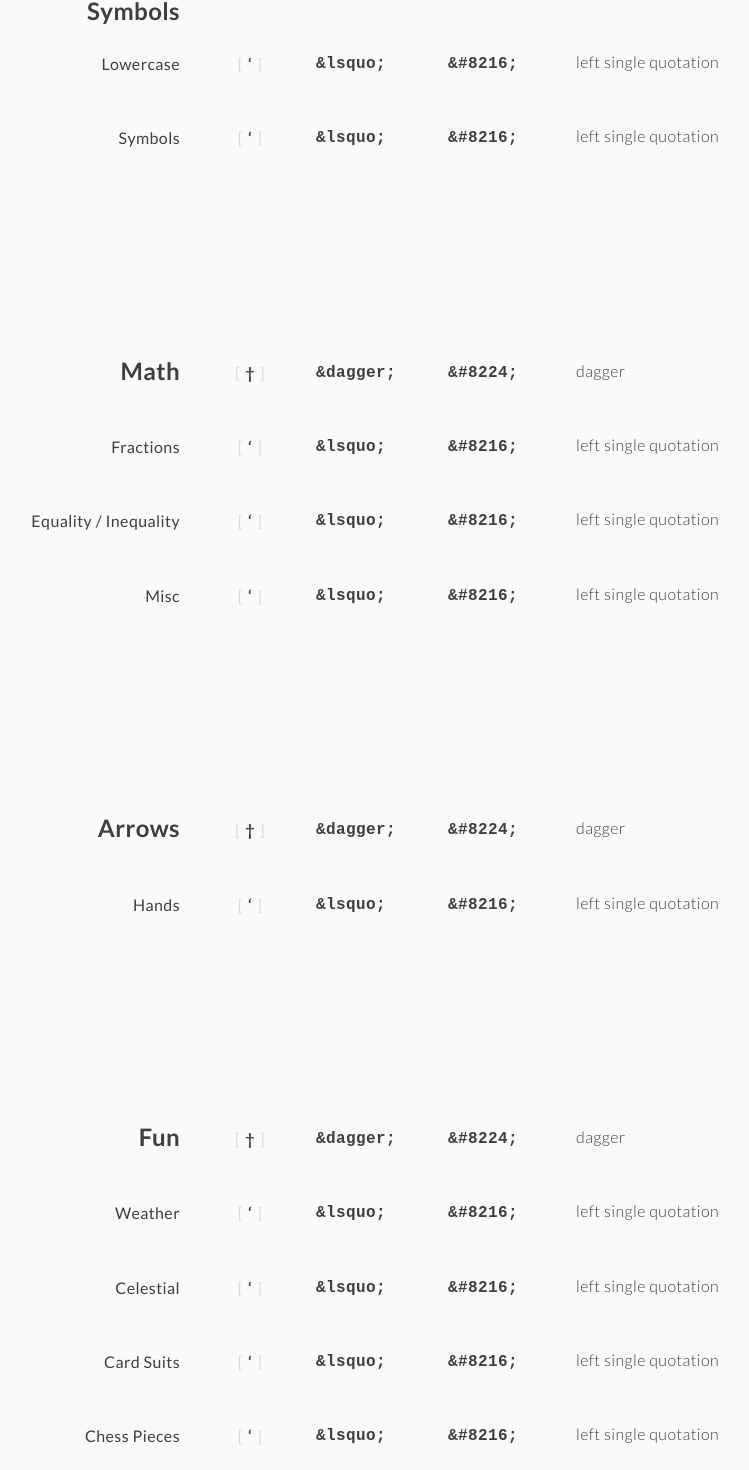
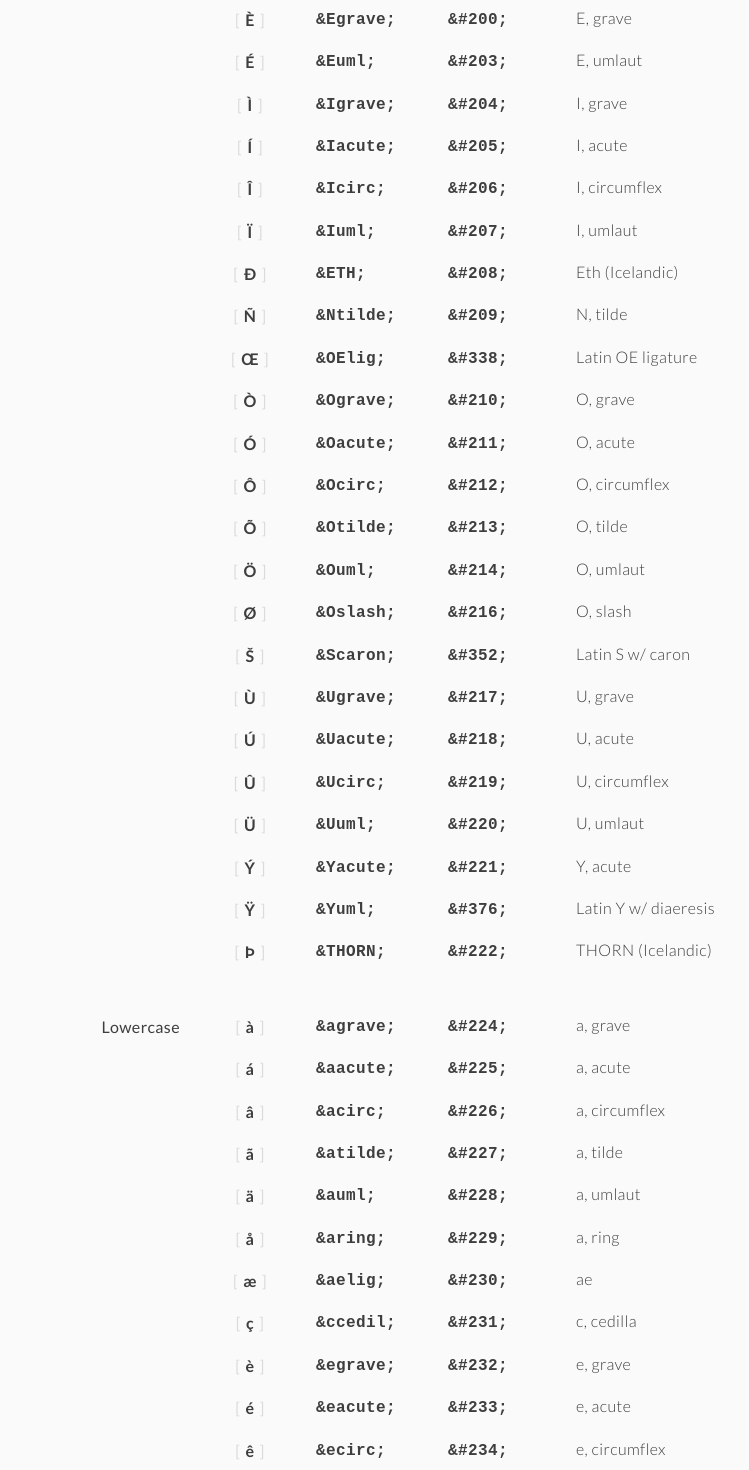
Before and after one commit to kelbyhawn/easy-ascii, a React (Create React App) app: page / in a window 1280 px wide. Shown: the part 2730-4200 px from the top of the page, without its empty margins (226-975 px from the left). Built offline with nearby package versions, Linux system fonts and the light colour scheme.

Commit message:
add accent data

```diff
--- a/src/data/accent.js
+++ b/src/data/accent.js
@@ -1,20 +1,398 @@
 // Accented Characters
 const accentUppercase = [
   {
-    name: "dagger",
-    symbol: "†",
-    word: "&dagger;",
-    number: "&#8224;",
+    name: "A, grave",
+    symbol: "À",
+    word: "&Agrave;",
+    number: "&#192;",
+  },
+  {
+    name: "A, acute",
+    symbol: "Á",
+    word: "&Aacute;",
+    number: "&#193;",
+  },
+  {
+    name: "A, circumflex",
+    symbol: "Â",
+    word: "&Acirc;",
+    number: "&#194;",
+  },
+  {
+    name: "A, tilde",
+    symbol: "Ã",
+    word: "&Atilde;",
+    number: "&#195;",
+  },
+  {
+    name: "A, umlaut",
+    symbol: "Ä",
+    word: "&Auml;",
+    number: "&#196;",
+  },
+  {
+    name: "A, ring",
+    symbol: "Å",
+    word: "&Aring;",
+    number: "&#197;",
+  },
+  {
+    name: "AE",
+    symbol: "Æ",
+    word: "&AElig;",
+    number: "&#198;",
+  },
+  {
+    name: "C, cedilla",
+    symbol: "Ç",
+    word: "&Ccedil;",
+    number: "&#199;",
+  },
+  {
+    name: "E, grave",
+    symbol: "È",
+    word: "&Egrave;",
+    number: "&#200;",
+  },
+  {
+    name: "E, umlaut",
+    symbol: "É",
+    word: "&Euml;",
+    number: "&#203;",
+  },
+  {
+    name: "I, grave",
+    symbol: "Ì",
+    word: "&Igrave;",
+    number: "&#204;",
+  },
+  {
+    name: "I, acute",
+    symbol: "Í",
+    word: "&Iacute;",
+    number: "&#205;",
+  },
+  {
+    name: "I, circumflex",
+    symbol: "Î",
+    word: "&Icirc;",
+    number: "&#206;",
+  },
+  {
+    name: "I, umlaut",
+    symbol: "Ï",
+    word: "&Iuml;",
+    number: "&#207;",
+  },
+  {
+    name: "Eth (Icelandic)",
+    symbol: "Ð",
+    word: "&ETH;",
+    number: "&#208;",
+  },
+  {
+    name: "N, tilde",
+    symbol: "Ñ",
+    word: "&Ntilde;",
+    number: "&#209;",
+  },
+  {
+    name: "Latin OE ligature",
+    symbol: "Œ",
+    word: "&OElig;",
+    number: "&#338;",
+  },
+  {
+    name: "O, grave",
+    symbol: "Ò",
+    word: "&Ograve;",
+    number: "&#210;",
+  },
+  {
+    name: "O, acute",
+    symbol: "Ó",
+    word: "&Oacute;",
+    number: "&#211;",
+  },
+  {
+    name: "O, circumflex",
+    symbol: "Ô",
+    word: "&Ocirc;",
+    number: "&#212;",
+  },
+  {
+    name: "O, tilde",
+    symbol: "Õ",
+    word: "&Otilde;",
+    number: "&#213;",
+  },
+  {
+    name: "O, umlaut",
+    symbol: "Ö",
+    word: "&Ouml;",
+    number: "&#214;",
+  },
+  {
+    name: "O, slash",
+    symbol: "Ø",
+    word: "&Oslash;",
+    number: "&#216;",
+  },
+  {
+    name: "Latin S w/ caron",
+    symbol: "Š",
+    word: "&Scaron;",
+    number: "&#352;",
+  },
+  {
+    name: "U, grave",
+    symbol: "Ù",
+    word: "&Ugrave;",
+    number: "&#217;",
+  },
+  {
+    name: "U, acute",
+    symbol: "Ú",
+    word: "&Uacute;",
+    number: "&#218;",
+  },
+  {
+    name: "U, circumflex",
+    symbol: "Û",
+    word: "&Ucirc;",
+    number: "&#219;",
+  },
+  {
+    name: "U, umlaut",
+    symbol: "Ü",
+    word: "&Uuml;",
+    number: "&#220;",
+  },
+  {
+    name: "Y, acute",
+    symbol: "Ý",
+    word: "&Yacute;",
+    number: "&#221;",
+  },
+  {
+    name: "Latin Y w/ diaeresis",
+    symbol: "Ÿ",
+    word: "&Yuml;",
+    number: "&#376;",
+  },
+  {
+    name: "THORN (Icelandic)",
+    symbol: "Þ",
+    word: "&THORN;",
+    number: "&#222;",
   },
 ];
 
 // Lowercase
 const accentLowercase = [
   {
-    name: "left single quotation",
-    symbol: "‘",
-    word: "&lsquo;",
-    number: "&#8216;",
+    name: "a, grave",
+    symbol: "à",
+    word: "&agrave;",
+    number: "&#224;",
+  },
+  {
+    name: "a, acute",
+    symbol: "á",
+    word: "&aacute;",
+    number: "&#225;",
+  },
+  {
+    name: "a, circumflex",
+    symbol: "â",
+    word: "&acirc;",
+    number: "&#226;",
+  },
+  {
+    name: "a, tilde",
+    symbol: "ã",
+    word: "&atilde;",
+    number: "&#227;",
+  },
+  {
+    name: "a, umlaut",
+    symbol: "ä",
+    word: "&auml;",
+    number: "&#228;",
+  },
+  {
+    name: "a, ring",
+    symbol: "å",
+    word: "&aring;",
+    number: "&#229;",
+  },
+  {
+    name: "ae",
+    symbol: "æ",
+    word: "&aelig;",
+    number: "&#230;",
+  },
+  {
+    name: "c, cedilla",
+    symbol: "ç",
+    word: "&ccedil;",
+    number: "&#231;",
+  },
+  {
+    name: "e, grave",
+    symbol: "è",
+    word: "&egrave;",
+    number: "&#232;",
+  },
+  {
+    name: "e, acute",
+    symbol: "é",
+    word: "&eacute;",
+    number: "&#233;",
+  },
+  {
+    name: "e, circumflex",
+    symbol: "ê",
+    word: "&ecirc;",
+    number: "&#234;",
+  },
+  {
+    name: "e, umlaut",
+    symbol: "ë",
+    word: "&euml;",
+    number: "&#235;",
+  },
+  {
+    name: "i, grave",
+    symbol: "ì",
+    word: "&igrave;",
+    number: "&#236;",
+  },
+  {
+    name: "i, acute",
+    symbol: "í",
+    word: "&iacute;",
+    number: "&#237;",
+  },
+  {
+    name: "i, circumflex",
+    symbol: "î",
+    word: "&icirc;",
+    number: "&#238;",
+  },
+  {
+    name: "i, umlaut",
+    symbol: "ï",
+    word: "&iuml;",
+    number: "&#239;",
+  },
+  {
+    name: "Latin oe ligature",
+    symbol: "œ",
+    word: "&oelig;",
+    number: "&#339;",
+  },
+  {
+    name: "eth (Icelandic)",
+    symbol: "ð",
+    word: "&eth;",
+    number: "&#240;",
+  },
+  {
+    name: "n, tilde",
+    symbol: "ñ",
+    word: "&ntilde;",
+    number: "&#241;",
+  },
+  {
+    name: "o, grave",
+    symbol: "ò",
+    word: "&ograve;",
+    number: "&#242;",
+  },
+  {
+    name: "o, acute",
+    symbol: "ó",
+    word: "&oacute;",
+    number: "&#243;",
+  },
+  {
+    name: "o, circumflex",
+    symbol: "ô",
+    word: "&ocirc;",
+    number: "&#244;",
+  },
+  {
+    name: "o, tilde",
+    symbol: "õ",
+    word: "&otilde;",
+    number: "&#245;",
+  },
+  {
+    name: "o, umlaut",
+    symbol: "ö",
+    word: "&ouml;",
+    number: "&#246;",
+  },
+  {
+    name: "o, slash",
+    symbol: "ø",
+    word: "&oslash;",
+    number: "&#248;",
+  },
+  {
+    name: "Latin s w/ caron",
+    symbol: "š",
+    word: "&scaron;",
+    number: "&#353;",
+  },
+  {
+    name: "sharp s (German)",
+    symbol: "ß",
+    word: "&szlig;",
+    number: "&#223;",
+  },
+  {
+    name: "u, grave",
+    symbol: "ù",
+    word: "&ugrave;",
+    number: "&#249;",
+  },
+  {
+    name: "u, acute",
+    symbol: "ú",
+    word: "&uacute;",
+    number: "&#250;",
+  },
+  {
+    name: "u, circumflex",
+    symbol: "û",
+    word: "&ucirc;",
+    number: "&#251;",
+  },
+  {
+    name: "u, umlaut",
+    symbol: "ü",
+    word: "&uuml;",
+    number: "&#252;",
+  },
+  {
+    name: "y, acute",
+    symbol: "ý",
+    word: "&yacute;",
+    number: "&#253;",
+  },
+  {
+    name: "y, umlaut",
+    symbol: "ÿ",
+    word: "&yuml;",
+    number: "&#255;",
+  },
+  {
+    name: "thorn (Icelandic)",
+    symbol: "þ",
+    word: "&thorn;",
+    number: "&#254;",
   },
 ];
 
```
